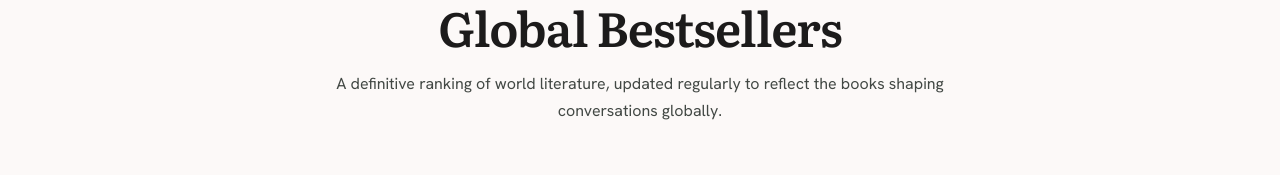
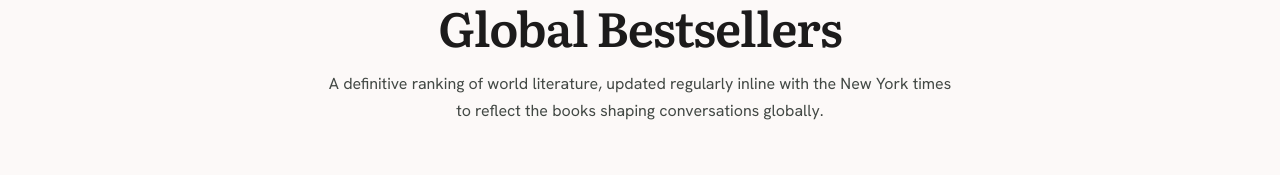
Before and after one commit to Ekekelvin66/BookFolio, a React (Vite) app in the folder Client/: page /bestsellers in a window 1280 px wide. Shown: the part 138-313 px from the top of the page. Built offline with nearby package versions, Linux system fonts and the light colour scheme; no server answers.

Commit message:
BestSellers refractor

```diff
--- a/Client/src/pages/BestsellersPage.jsx
+++ b/Client/src/pages/BestsellersPage.jsx
@@ -24,7 +24,7 @@ const BestsellersPage = () => {
       <div className="bestsellers-page__hero">
         <h1 className="bestsellers-page__title">Global Bestsellers</h1>
         <p className="bestsellers-page__sub">
-          A definitive ranking of world literature, updated regularly to reflect
+          A definitive ranking of world literature, updated regularly inline with the New York times  to reflect
           the books shaping conversations globally.
         </p>
       </div>
```
